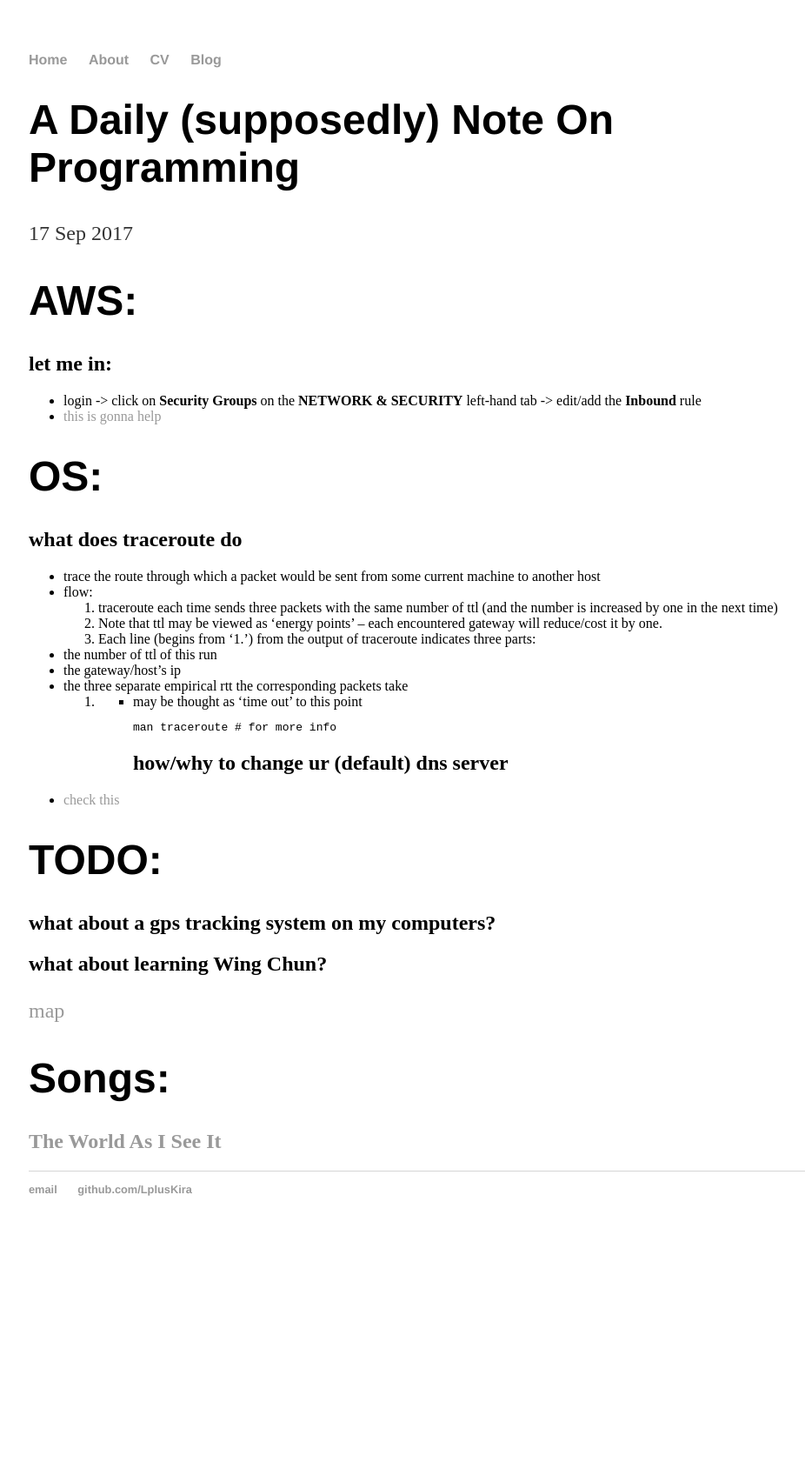
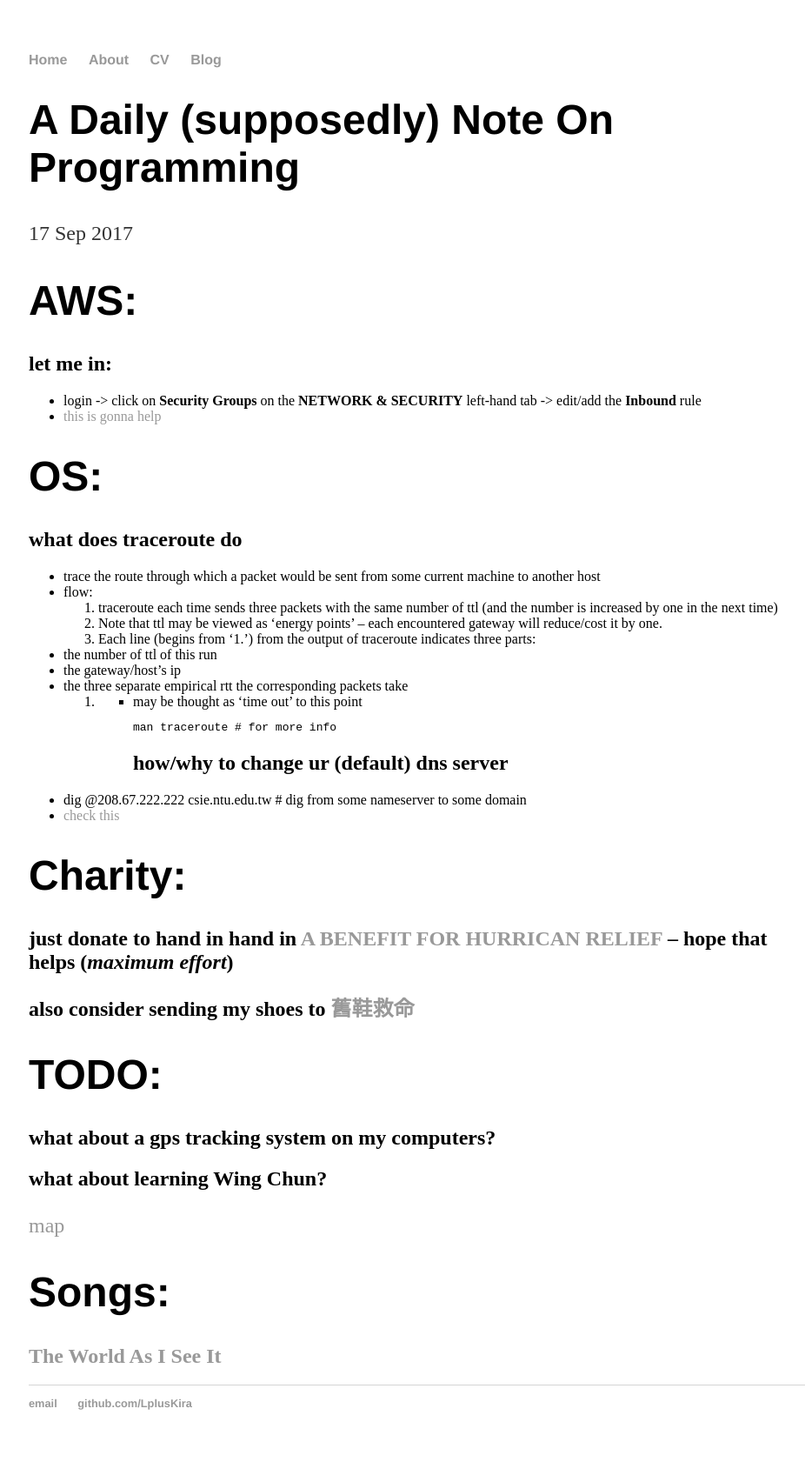
Before and after one commit to LplusKira/LplusKira.github.io, a Jekyll site: the page built from _posts/2017-09-14-soqqr.md, in a window 1280 px wide. Shown: the whole page at 87% size, without its empty margins (159-1085 px from the left). Built offline with Jekyll 4.4.1, drawn with Linux system fonts in a browser that asks for light colours; before the commit the page ends 1435 px from its top, so only the background shows below that.

Commit message:
add 15th diary

````diff
--- a/_posts/2017-09-14-soqqr.md
+++ b/_posts/2017-09-14-soqqr.md
@@ -24,7 +24,12 @@ date: 2017-09-17
     man traceroute # for more info
 ```
 ## how/why to change ur (default) dns server
+- dig @208.67.222.222 csie.ntu.edu.tw  # dig from some nameserver to some domain
 - [check this](https://computers.tutsplus.com/tutorials/how-to-change-your-dns-for-safer-faster-browsing--mac-61232)
+
+# Charity:
+## just donate to __hand in hand__ in [A BENEFIT FOR HURRICAN RELIEF](https://handinhand2017.com/) -- hope that helps (*maximum effort*)
+## also consider sending my shoes to [舊鞋救命](http://www.step30.org/)
 
 
 # TODO:
````
Also changed, not shown: _posts/2017-09-15-soqqr.md (added, +15 -0 lines).
